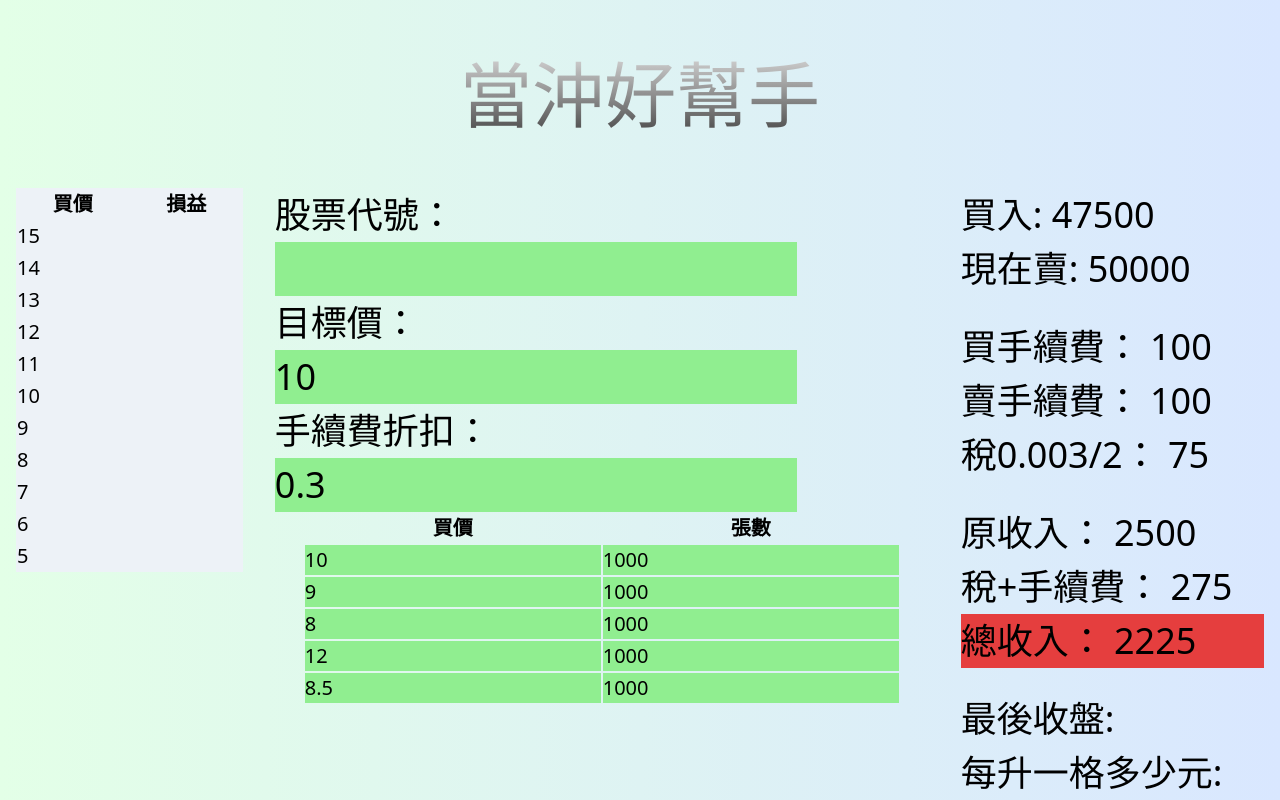
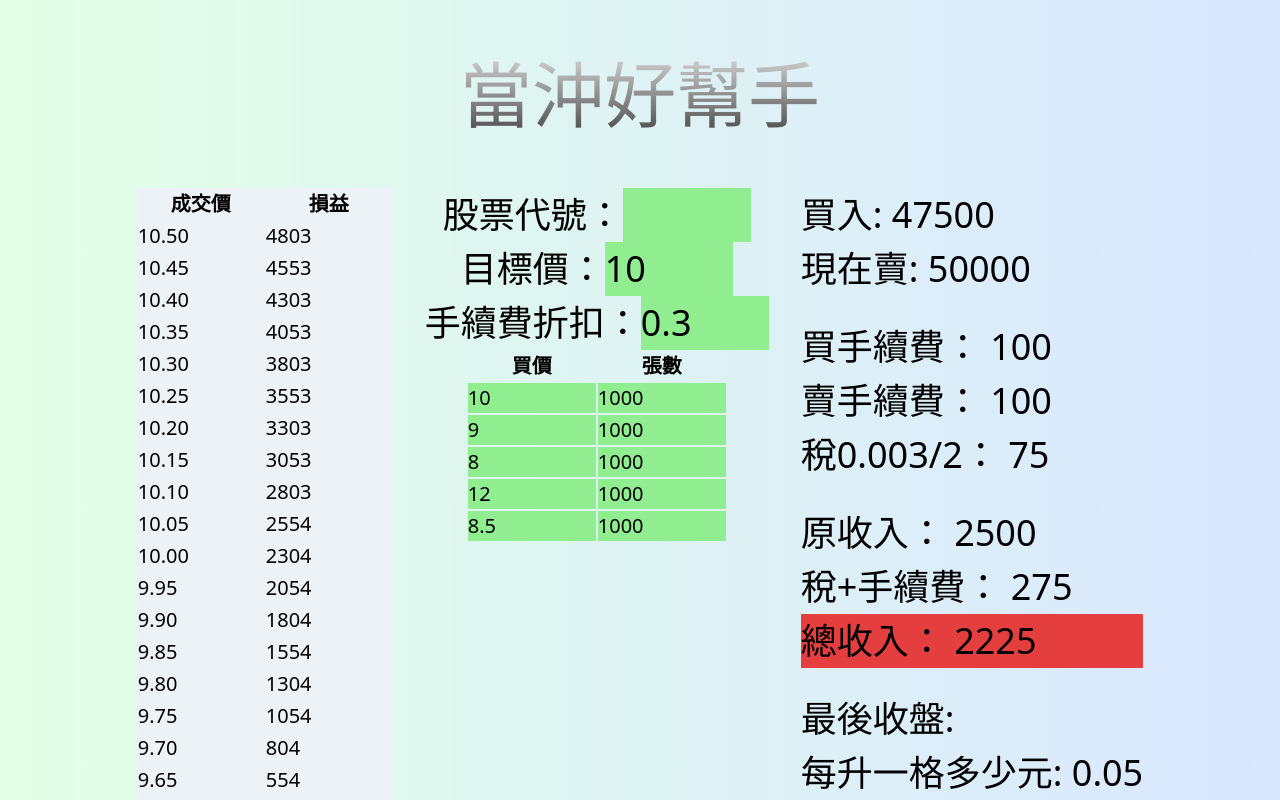
Before and after one commit to mlclmtan/vue-taiwan-day-trade-tool, a Vue app: page / in a window 1280 px wide. Shown: the top 800 px of the page. Built offline with nearby package versions, Linux system fonts and the light colour scheme; no server answers.

Commit message:
price range feature done

```diff
--- a/src/App.vue
+++ b/src/App.vue
@@ -6,12 +6,12 @@
       <div class="flex flex-col h-screen mx-4">
         <table class="text-xl bg-gray-200">
           <tr>
-            <th>買價</th>
+            <th>成交價</th>
             <th>損益</th>
           </tr>
-          <tr v-for="p in prange" :key="p.id">
-            <td>{{p}}</td>
-            <td></td>
+          <tr v-for="p in pRange" :key="p.id">
+            <td>{{p.price}}</td>
+            <td>{{Math.round(p.nett)}}</td>
           </tr>
         </table>
       </div>
@@ -19,7 +19,7 @@
       <div class="flex flex-col items-center h-screen mx-4">
         <h2>
           股票代號：<input
-            v-on:keyup.enter="lastpricefunction"
+            v-on:keyup.enter="lastPriceFunction"
             v-model="stockno"
           />{{ cname }}
         </h2>
@@ -42,8 +42,8 @@
           <h2>買入: {{ totalpaid }}</h2>
           <h2>現在賣: {{ targetp * totalV }}</h2>
           <br />
-          <h2>買手續費： {{ totalbuyfee }}</h2>
-          <h2>賣手續費： {{ totalsellfee }}</h2>
+          <h2>買手續費： {{ totalBuyFee }}</h2>
+          <h2>賣手續費： {{ totalSellFee }}</h2>
           <h2>稅0.003/2： {{ tax }}</h2>
           <br />
           <h2>原收入： {{ income }}</h2>
@@ -65,11 +65,11 @@ export default {
     return {
       stockno: '',
       buys: [
-        { id: 0, b: 10, v: 1000 },
-        { id: 0, b: 9, v: 1000 },
-        { id: 0, b: 8, v: 1000 },
-        { id: 0, b: 12, v: 1000 },
-        { id: 0, b: 8.5, v: 1000 },
+        { b: 10, v: 1000 },
+        { b: 9, v: 1000 },
+        { b: 8, v: 1000 },
+        { b: 12, v: 1000 },
+        { b: 8.5, v: 1000 },
       ],
       lprice: '',
       targetp: 10,
@@ -92,7 +92,7 @@ export default {
       });
       return tot;
     },
-    totalbuyfee() {
+    totalBuyFee() {
       let tot = 0;
       this.buys.forEach((buy) => {
         if (buy.v !== '' || buy.b !== '') {
@@ -104,7 +104,7 @@ export default {
       });
       return tot;
     },
-    totalsellfee() {
+    totalSellFee() {
       let tot = 0;
       this.buys.forEach((buy) => {
         if (buy.v !== '' || buy.b !== '') {
@@ -129,7 +129,7 @@ export default {
       return (this.totalpaid - this.targetp * this.totalV) * -1;
     },
     allfees() {
-      return this.totalbuyfee + this.totalsellfee + this.tax;
+      return this.totalBuyFee + this.totalSellFee + this.tax;
     },
     nett() {
       return this.income - this.allfees;
@@ -143,24 +143,27 @@ export default {
         return 1;
       } return 5;
     },
-    prange() {
+    pRange() {
       const array = [];
-      let price = parseFloat(this.targetp) + 5;
-      for (let index = 0; index < 11; index += 1) {
-        array.push(price);
-        price -= 1;
+      let price = parseFloat(this.targetp) + (10 * this.tick);
+      for (let index = 0; index < 21; index += 1) {
+        array.push({ price: `${price.toFixed(2)}`, nett: `${price * this.totalV - this.totalpaid - this.totalBuyFee - this.calculateFee(price) - this.tax}` });
+        price -= this.tick;
       }
       return array;
     },
     avg() {
-      return (this.totalpaid + this.totalbuyfee) / this.totalV;
+      return (this.totalpaid + this.totalBuyFee) / this.totalV;
+    },
+    testSellFee() {
+      return this.calculateFee(10);
     },
   },
   mounted() {
-    this.lastpricefunction();
+    this.lastPriceFunction();
   },
   methods: {
-    lastpricefunction() {
+    lastPriceFunction() {
       const proxyurl = 'https://cors-anywhere.herokuapp.com/';
       const url = `https://mis.twse.com.tw/stock/api/getStockInfo.jsp?ex_ch=otc_${this.stockno}.tw&json=1&delay=0`;
       fetch(proxyurl + url)
@@ -192,15 +195,19 @@ export default {
       //   console.log("Can’t access " + url + " response. Blocked by browser1?")
       // );
     },
+    calculateFee(sellPrice) {
+      const fee = sellPrice * this.totalV * 0.001425 * this.feediscount <= 20
+        ? 20
+        : sellPrice * this.totalV * 0.001425 * this.feediscount;
+      return fee;
+    },
   },
 };
 </script>
 
 <style lang="scss">
 @tailwind base;
-
 @tailwind components;
-
 @tailwind utilities;
 
 body {
@@ -213,6 +220,7 @@ td {
 
 input {
   background-color: lightgreen;
+  width: 10vw;
 }
 
 h1 {
```
